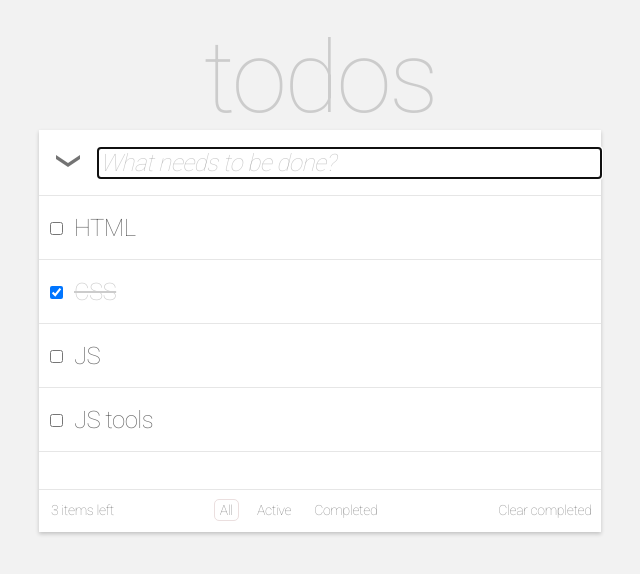
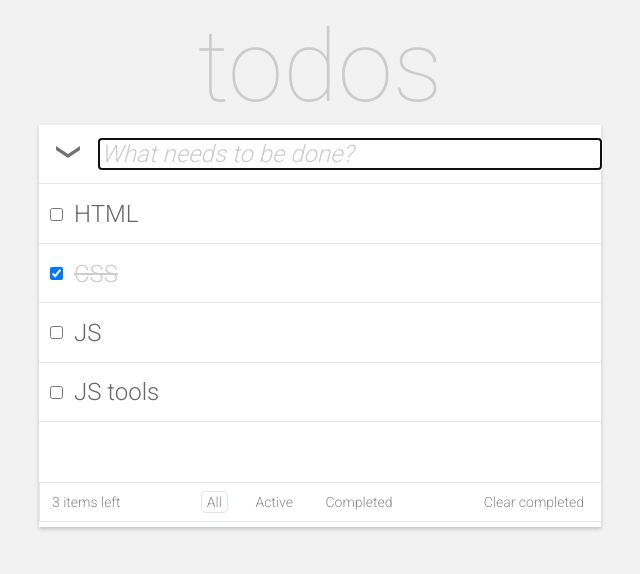
Before and after one commit to ok-technopolis-2020/Zakharova_Alena, a plain HTML site: page index.html in a window 1280 px wide. Shown: the whole page, without its empty margins (320-960 px from the left). Drawn offline with Linux system fonts and the light colour scheme.

Commit message:
попытка исправить часть проблем

```diff
--- a/index.html
+++ b/index.html
@@ -2,7 +2,7 @@
 <html>
 <head>
 	<meta charset="utf-8">
-	<link href="https://fonts.googleapis.com/css2?family=Roboto:wght@100&display=swap" rel="stylesheet">
+	<link href="https://fonts.googleapis.com/css2?family=Roboto:wght@100;300&display=swap" rel="stylesheet">
 	<link rel="stylesheet" href="styles/style.css">
 	<title>todo</title>
 </head>
--- a/styles/style.css
+++ b/styles/style.css
@@ -1,91 +1,109 @@
 body {
     background-color: #F2F2F2;
-    width: 562px;
-	margin: 0 auto;
+    display: flex;
+    flex-direction: column;
+    justify-content: center;
+    align-items: center;
+	font-family: Roboto, sans-serif;
 }
 
 h1 {
-    font-family: Roboto;
     font-size: 100px;
-    font-style: normal;
     font-weight: 200;
-    line-height: 21px;
-    letter-spacing: -2.5px;
-    text-align: left;
     color: #CCCCCC;
-    width: 562px;
-	text-align: center;
+    margin-top: 0;
+    margin-bottom: 0;
 }
 
 .main-container {
     background-color: #FFFFFF;
     width: 562px;
     height: 402px;
-    position: absolute;
-    top: 130px;
+    /*замечание про фиксированные размеры помню, просто пока не знаю, как это решить*/
     box-shadow: 0px 2px 4px rgba(0, 0, 0, 0.2);
+    border-spacing: 0;
 }
 
 .new-task {
-    width: 562px;
-    height: 66px;
-
-    background: #FFFFFF;
-    box-shadow: inset 0px -1px 0px #E6E6E6;
-
+	width: 100%;
+    height: 14.5%;
     display: flex;
     align-items: center;
+    border-bottom: 1px solid #E6E6E6;
 }
 
 .toggle-btn {
     background: url(../icons/select-all.png) no-repeat;
-    width: 25px;
+    width: 28px;
 	height: 16px;
     border: none;
     margin-left: 17px;
 	margin-right: 17px;
 }
 
+/*а чтобы проверить, что оно работает, надо купить мак..?*/
+@media
+(-webkit-min-device-pixel-ratio: 2),
+(min-resolution: 192dpi) {
+    .toggle-btn {
+    	background: url(../icons/select-all@2x.png) no-repeat;
+    	background-size: 28px 16px;
+    	width: 28px;
+		height: 16px;
+	    border: none;
+	    margin-left: 17px;
+		margin-right: 17px;
+    }
+}
+
 input[type="text"] {
-    font-family: Roboto;
+    font-family: Roboto, sans-serif;
     font-style: italic;
     font-weight: 300;
     font-size: 24px;
-    line-height: 21px;
-    letter-spacing: -0.6px;
-
     border: none;
-    width: 500px;
+    width: 100%;
 }
 
 ::placeholder {
     color: #CCCCCC;
 }
 
+
+main {
+	height: 74%;
+}
+
 ul {
     margin: 0 0 0 0;
     padding: 0 0 0 0;
     list-style-type: none;
+    height: 100%;
+}
+
+li {
+	height: 20%;
 }
 
 .task-item {
-    font-family: Roboto;
-    font-style: normal;
     font-weight: 300;
     font-size: 24px;
-    line-height: 21px;
-    letter-spacing: -0.6px;
+    text-align: left;
     color: #666666;
-
-    width: 562px;
-    height: 64px;
-
+    height: 100%;
+    width: 100%;
     box-shadow: inset 0px -1px 0px #E6E6E6;
+    /*border: 1px solid #E6E6E6;*/
+    /*с бордером что-то пошло не так...(((*/
 
     display: flex;
-	align-items: center;
+    align-items: center;
+  	flex-direction: row;
+  	justify-content: space-between;
 }
 
+
+/*над красивыми чекбоксами пока думаю*/
 input[type="checkbox"] {
     margin: 11px 11px;
 }
@@ -96,17 +114,31 @@ input[type="checkbox"] {
 }
 
 .task {
-    width: 500px;
-    /*ничего умнее чтобы убрать крестик к правому краю в голову не пришло*/
+    width: 100%
 }
 
 .remove-btn {
     background: url(../icons/close.png) no-repeat;
+    background-size: 20px 20px;
 	width: 20px;
 	height: 20px;
 	border: none;
     margin-right: 11px;
-	display: none;
+    visibility: hidden;
+}
+
+@media
+(-webkit-min-device-pixel-ratio: 2),
+(min-resolution: 192dpi) {
+    .toggle-btn {
+    	background: url(../icons/close@2x.png) no-repeat;
+    	background-size: 20px 20px;
+    	width: 20px;
+		height: 20px;
+		border: none;
+	    margin-right: 11px;
+	    visibility: hidden;
+    }
 }
 
 li:hover {
@@ -114,39 +146,35 @@ li:hover {
 }
 
 li:hover .remove-btn {
-	display: inherit;
-    /*не знаю, что сюда написать, но оно делает то, что я хочу*/
+	visibility: visible;
 }
 
 footer {
-    width: 562px;
-    height: 43px;
+    width: 100%;
+    height: 9.5%;
 
-    font-family: Roboto;
+    font-family: Roboto, sans-serif;
     font-style: normal;
     font-weight: 300;
     font-size: 14px;
-    line-height: 21px;
 
     display: flex;
-    align-items: center;
-    letter-spacing: -0.35px;
+  	flex-direction: row;
+  	justify-content: space-between;
+  	align-items: center;
 
     color: #888888;
-    box-shadow: inset 0px 1px 0px #E6E6E6;
-
-    position: absolute;
-    bottom: 0px;
+    border: 1px solid #E6E6E6;
 }
 
 .task-counter {
     margin-left: 12px;
-    margin-right: 100px;
 }
 
-.radio-btn {
-	display: inline-block;
-	margin-right: 10px;
+.tabs-block {
+	width: 35%;
+    display: flex;
+  	justify-content: space-between;
 }
 
 .radio-btn input[type="radio"] {
@@ -162,28 +190,16 @@ footer {
     border-radius: 5px;
 }
 
-.tabs-block {
-    margin-right: 100px;
-}
-
 .clear-btn {
-    font-family: Roboto;
-    font-style: normal;
+    font-family: Roboto, sans-serif;
     font-weight: 300;
     font-size: 14px;
-    line-height: 21px;
-
-    display: flex;
-    align-items: center;
-    letter-spacing: -0.35px;
-
     color: #888888;
     background-color: #FFFFFF;
-
     border: none;
+    margin-right: 12px;
 }
 
 .clear-btn:hover {
     text-decoration: underline;
-    /*чтобы кнопка не была совсем мертвой*/
 }
```
